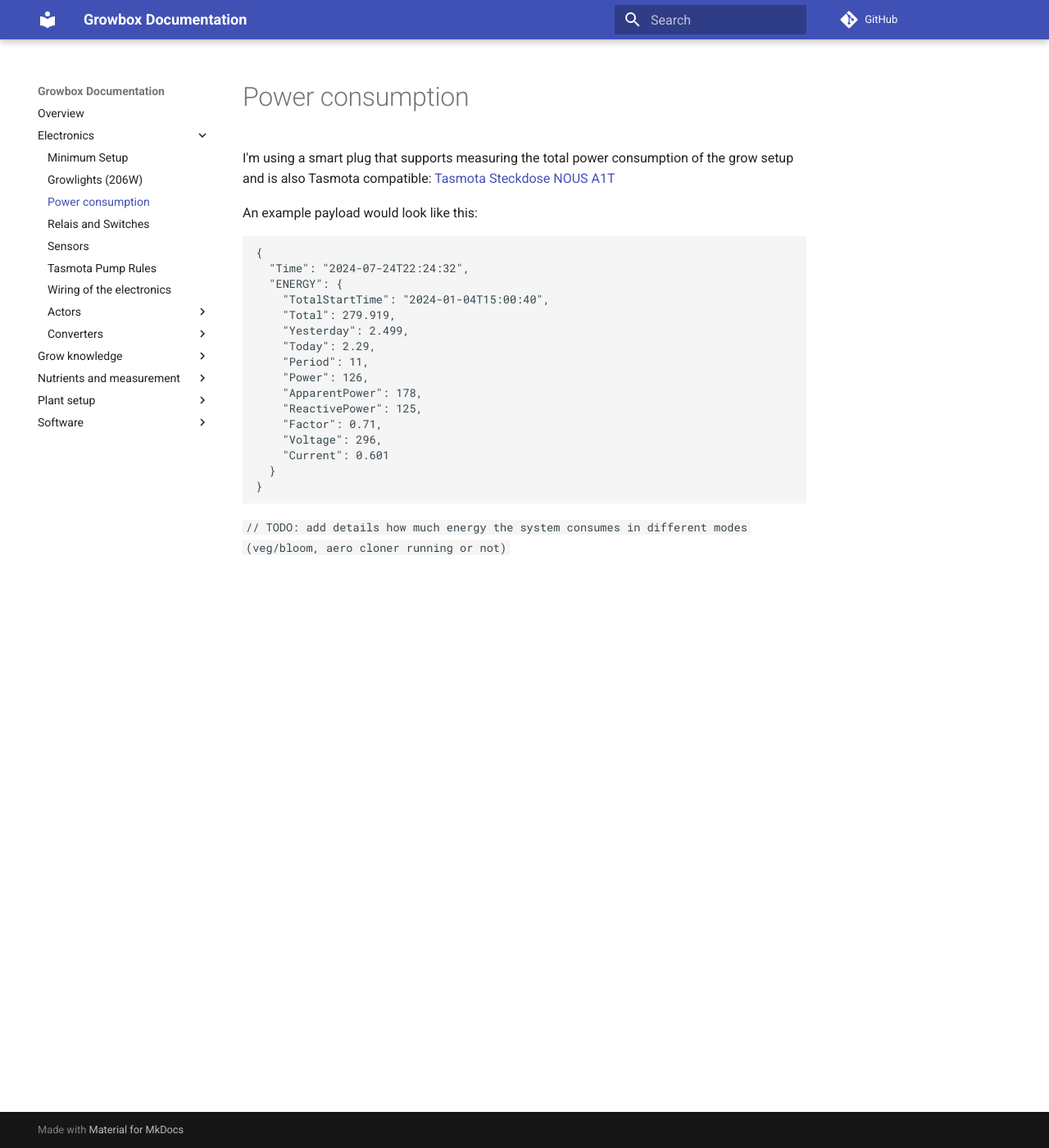
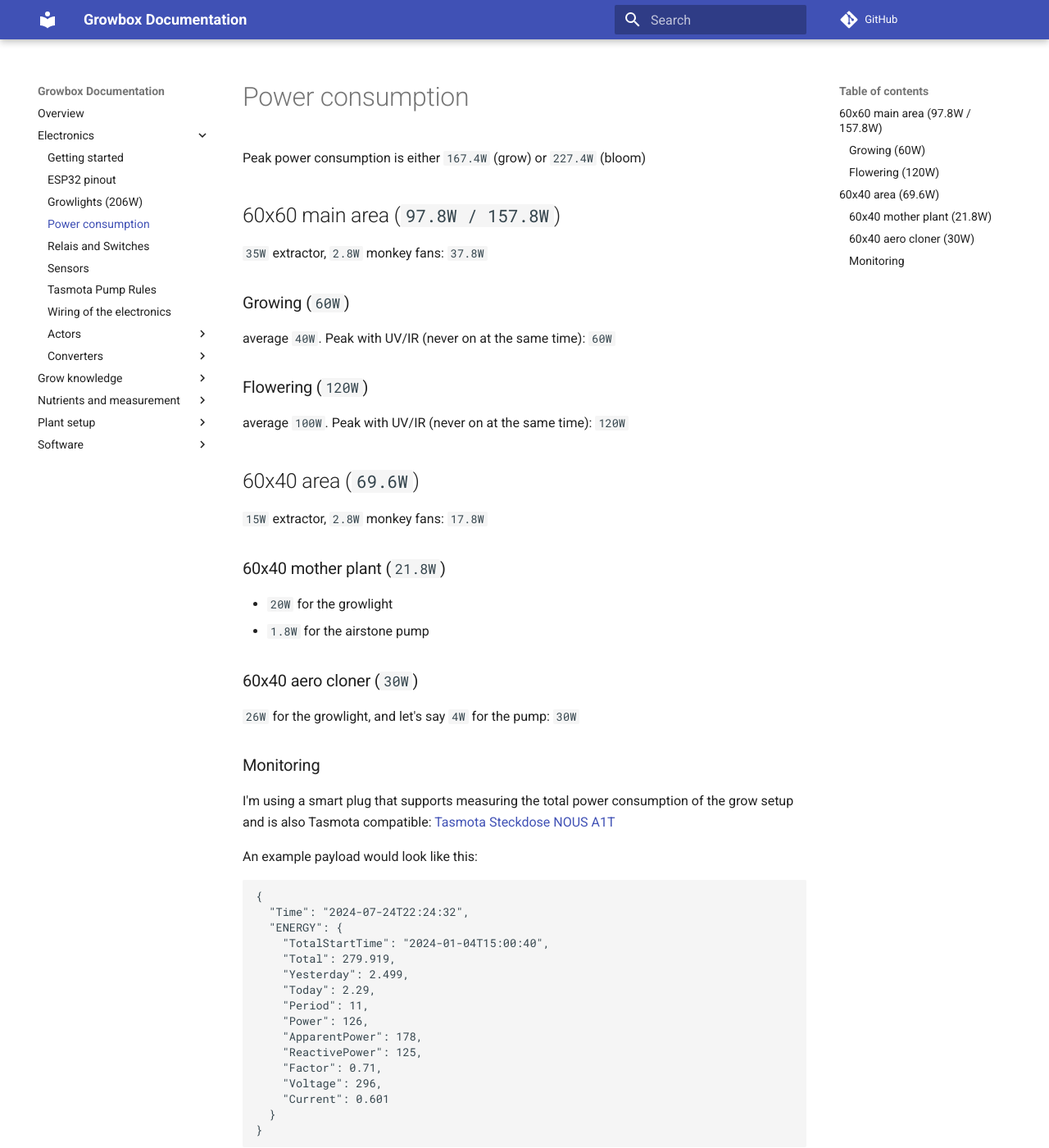
Before and after one commit to finki001/growbox-documentation, an MkDocs documentation site: the page built from docs/electronics/power-consumption.md, in a window 1280 px wide and 1400 px high. Shown: the whole window at 82% size. Built offline with MkDocs 1.6.1 and Material for MkDocs 9.7.7, drawn with Linux system fonts in a browser that asks for light colours; comment, search, counter and statistics services are not loaded.

Commit message:
add power consumption

````diff
--- /dev/null
+++ b/docs/electronics/esp32-pinout.md
@@ -0,0 +1,2 @@
+# ESP32 pinout
+![ESP32](../img/esp32-pinout.png)
--- a/docs/electronics/power-consumption.md
+++ b/docs/electronics/power-consumption.md
@@ -1,4 +1,26 @@
 # Power consumption
+Peak power consumption is either `167.4W` (grow) or `227.4W` (bloom)
+
+## 60x60 main area (`97.8W / 157.8W`)
+`35W` extractor, `2.8W` monkey fans: `37.8W`
+
+### Growing (`60W`)
+average `40W`. Peak with UV/IR (never on at the same time): `60W`
+
+### Flowering (`120W`)
+average `100W`. Peak with UV/IR (never on at the same time): `120W`
+
+## 60x40 area (`69.6W`)
+`15W` extractor, `2.8W` monkey fans: `17.8W`
+
+### 60x40 mother plant (`21.8W`)
+- `20W` for the growlight
+- `1.8W` for the airstone pump
+
+### 60x40 aero cloner (`30W`)
+`26W` for the growlight, and let's say `4W` for the pump: `30W`
+
+### Monitoring
 I'm using a smart plug that supports measuring the total power consumption of the grow setup and is also Tasmota compatible:
 [Tasmota Steckdose NOUS A1T](https://www.amazon.de/gp/product/B0054PSIPA/ref=ppx_yo_dt_b_search_asin_title?ie=UTF8&th=1)
 
@@ -21,6 +43,3 @@
   }
 }
 ```
-
-
-`// TODO: add details how much energy the system consumes in different modes (veg/bloom, aero cloner running or not)`
````
Also changed, not shown: docs/electronics/actors/ventilation.md (+1 -1 lines), docs/electronics/index.md (+2 -6 lines), docs/img/esp32-pinout.png (added).
